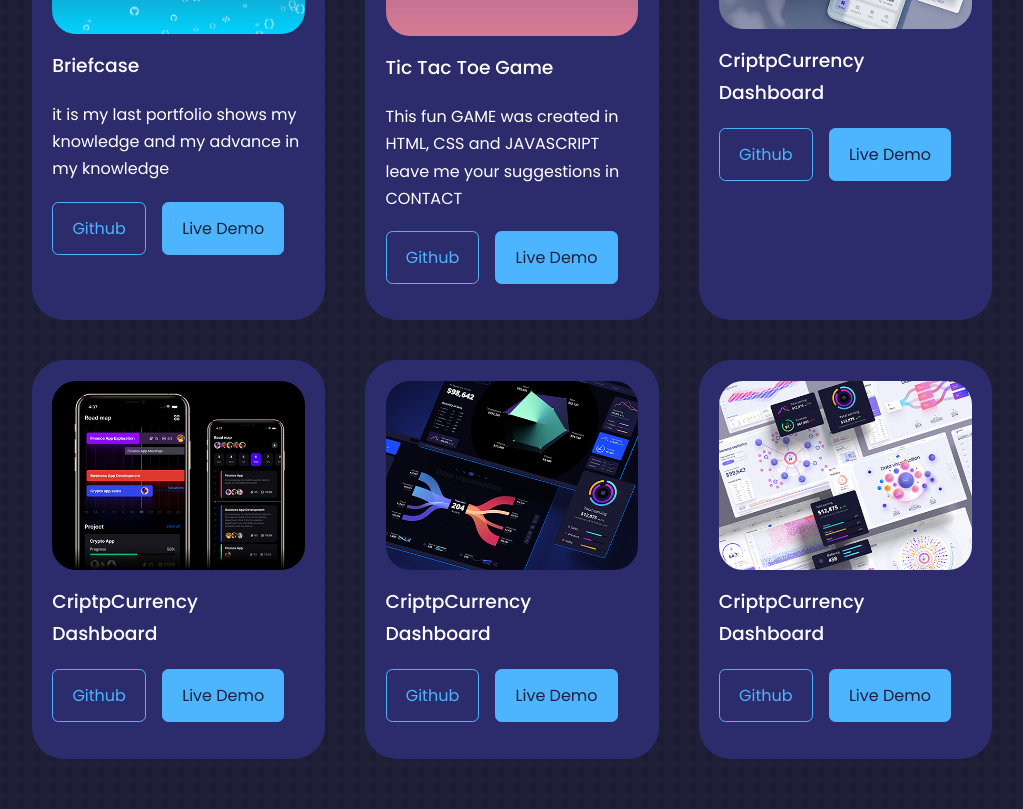
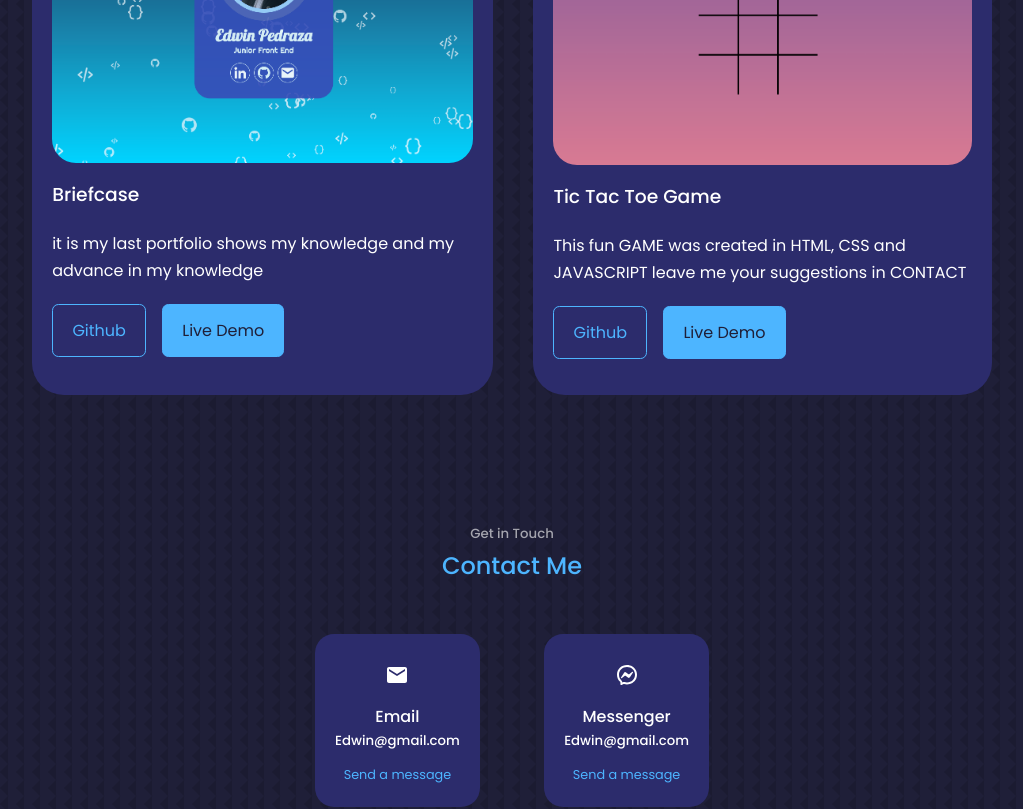
Before and after one commit to edwin-pedraza/React_portafoliopapp, a React (Create React App) app: page / in a window 1280 px wide. Shown: the part 2900-3709 px from the top of the page, without its empty margins (128-1151 px from the left). Built offline with nearby package versions, Linux system fonts and the light colour scheme.

Commit message:
se realizan los cambio para mostrar el portafolio y se realizaran cambios en el futuro

```diff
--- a/src/components/contact/Contact.jsx
+++ b/src/components/contact/Contact.jsx
@@ -36,12 +36,12 @@ const Contact = () => {
             </article> */}
           </div>
 
-          <form action="">
+          {/* <form action="">
             <input type="text" name="name" placeholder='Your Full Name' required/>
             <input type="email" name="email" placeholder='Your Email' required/>
             <textarea name="messege" rows="7" placeholder='Message' required></textarea>
             <button type='submit'className='btn btn-primary'>Send Message</button>
-          </form>
+          </form> */}
         </div>
 
     </section>
--- a/src/components/contact/contact.css
+++ b/src/components/contact/contact.css
@@ -1,14 +1,16 @@
 .container.contact__container{
     width: 58%;
-    display: grid;
-    grid-template-columns: 30% 58%;
+    /* display: grid;
+    grid-template-columns: 30% 58%; */
     gap: 12%;
 }
 
 .contact__options{
     display: flex;
-    flex-direction: column;
-    gap: 1.2rem;
+    flex-direction: row;
+    justify-content: center;
+
+    gap: 4rem;
 }
 
 .contact__option{
@@ -67,4 +69,12 @@ input, textarea{
     .container.contact__container{
         width: var(--container-width-ms);
     }
+
+    .contact__options{
+        display: flex;
+        flex-direction: column;
+        justify-content: center;
+
+        gap: 2.5rem;
+    }
 }
--- a/src/components/portfolio/Portfolio.jsx
+++ b/src/components/portfolio/Portfolio.jsx
@@ -2,10 +2,9 @@ import React from 'react'
 import './portfolio.css'
 import IMG1 from '../../assets/portfolio_photo.png'
 import IMG2 from '../../assets/tic tac toe foto.png'
-import IMG3 from '../../assets/portfolio3.jpg'
-import IMG4 from '../../assets/portfolio4.jpg'
-import IMG5 from '../../assets/portfolio5.png'
-import IMG6 from '../../assets/portfolio6.jpg'
+// import IMG3 from '../../assets/portfolio3.jpg'
+// import IMG4 from '../../assets/portfolio4.jpg'
+
 
 const data = [
 
@@ -24,41 +23,24 @@ const data = [
     title: 'Tic Tac Toe Game',
     paragraph: 'This fun GAME was created in HTML, CSS and JAVASCRIPT leave me your suggestions in CONTACT',
     github: 'https://github.com/edwin-pedraza',
-    demo: 'https://github.com/edwin-pedraza'
-  },
-
-  {
-    id: 3,
-    img: IMG3,
-    title: 'CriptpCurrency Dashboard',
-    github: 'https://github.com/edwin-pedraza',
-    demo: 'https://github.com/edwin-pedraza'
-  },
-
-  {
-    id: 4,
-    img: IMG4,
-    title: 'CriptpCurrency Dashboard',
-    github: 'https://github.com/edwin-pedraza',
-    demo: 'https://github.com/edwin-pedraza'
-  },
-
-  {
-    id: 5,
-    img: IMG5,
-    title: 'CriptpCurrency Dashboard',
-    github: 'https://github.com/edwin-pedraza',
-    demo: 'https://github.com/edwin-pedraza'
-  },
-
-  {
-    id: 6,
-    img: IMG6,
-    title: 'CriptpCurrency Dashboard',
-    github: 'https://github.com/edwin-pedraza',
-    demo: 'https://github.com/edwin-pedraza'
+    demo: 'https://edwin-pedraza.github.io/React_portafoliopapp/build/tic%20tac%20toe/'
   }
 
+  // {
+  //   id: 3,
+  //   img: IMG3,
+  //   title: 'CriptpCurrency Dashboard',
+  //   github: 'https://github.com/edwin-pedraza',
+  //   demo: 'https://edwin-pedraza.github.io/React_portafoliopapp/build/tic%20tac%20toe/'
+  // },
+
+  // {
+  //   id: 4,
+  //   img: IMG4,
+  //   title: 'CriptpCurrency Dashboard',
+  //   github: 'https://github.com/edwin-pedraza',
+  //   demo: 'https://github.com/edwin-pedraza'
+  // }
 ]
 
 const Portfolio = () => {
--- a/src/components/portfolio/portfolio.css
+++ b/src/components/portfolio/portfolio.css
@@ -1,6 +1,6 @@
 .portfolio__container{
-    display: grid;
-    grid-template-columns: repeat(3, 1fr);
+    display: flex;
+    /* grid-template-columns: repeat(3, 1fr); */
     gap: 2.5rem;
 }
 
```
